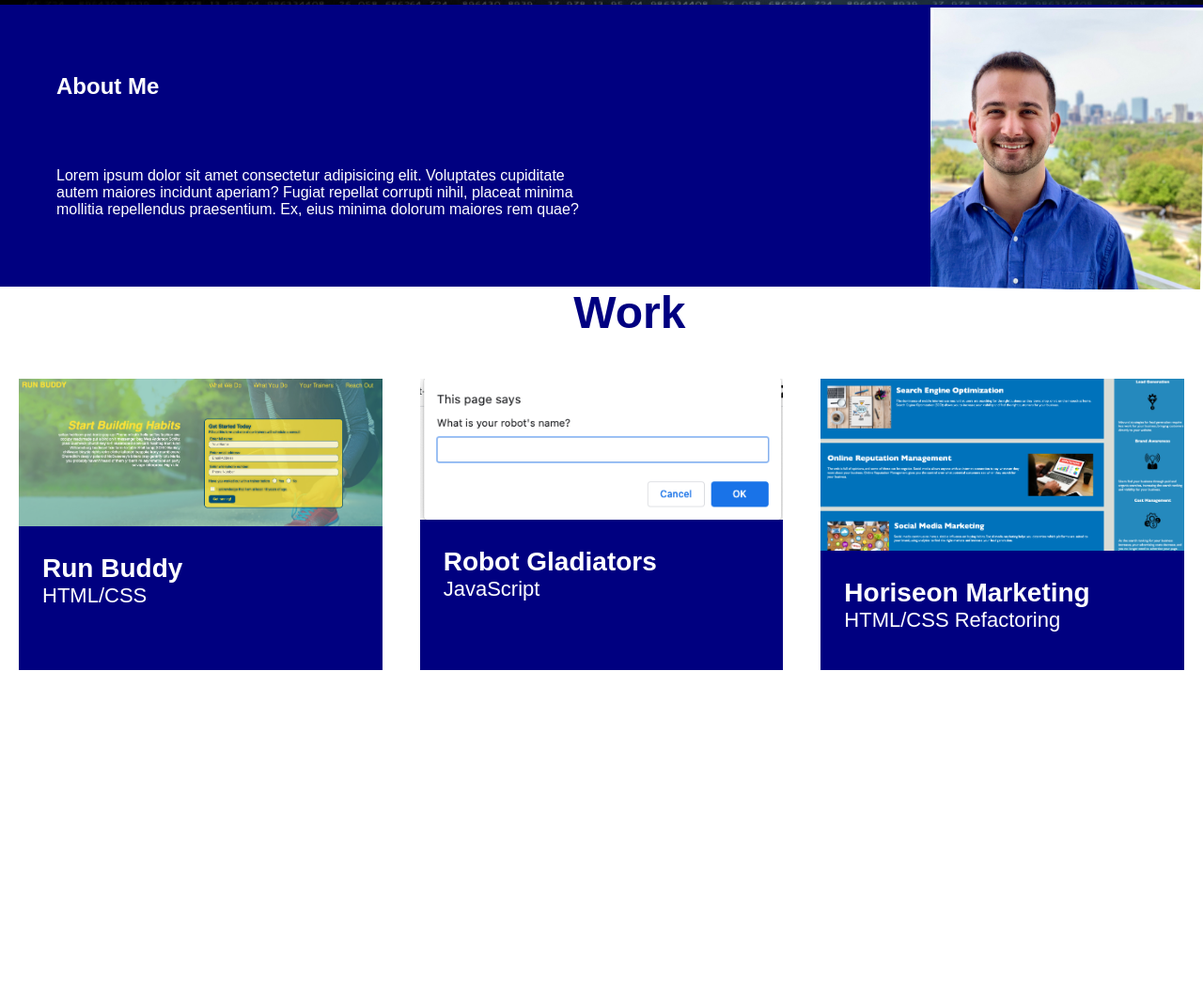
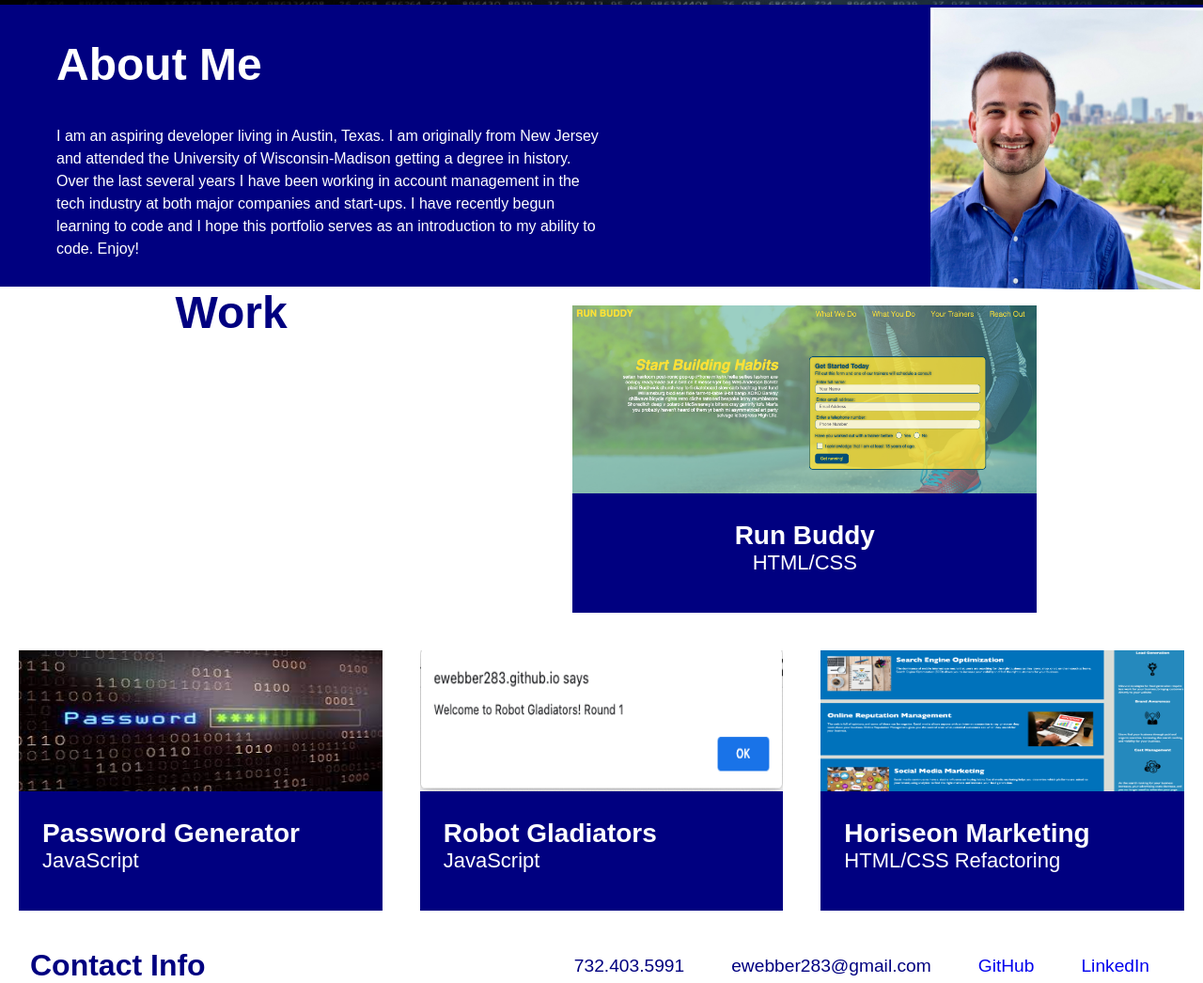
Before and after one commit to ewebber283/css-portfolio, a plain HTML site: page index.html in a window 1280 px wide. Shown: the part 317-1363 px from the top of the page at 94% size. Before the commit the page ends 1050 px from the top, so only its background shows below. Drawn offline with Linux system fonts and the light colour scheme.

Commit message:
completed and styled contact section

```diff
--- a/assets/styles.css
+++ b/assets/styles.css
@@ -60,6 +60,7 @@ header nav ul li a {
     background: navy;
     color:white;
     padding: 0 60px;
+    line-height: 1.5;
 }
 
 .about-wrapper {
@@ -73,6 +74,10 @@ header nav ul li a {
     flex-direction: column;
     justify-content: space-evenly;
     align-items: flex-start;
+}
+
+.left-column h2 {
+    font-size: 48px;
 }
 .right-column {
     display: flex;
@@ -99,6 +104,19 @@ header nav ul li a {
     width: 50%;
 }
 
+.run {
+    background: navy;
+    color: white;
+    text-align: center;
+    margin: 20px;
+}
+
+.run-img {
+    width: 100%;
+    height: 200px;
+    margin: auto;
+}
+
 .works {
     width: 100%;
     margin: 0 auto;
@@ -116,6 +134,7 @@ header nav ul li a {
 
 .work img {
     width: 100%;
+    height: 150px;
 }
 
 .work-desc {
@@ -131,3 +150,31 @@ header nav ul li a {
     font-size: 22px;
     margin-bottom: 15px;
 }
+
+footer {
+    color:navy;
+    background:white;
+    display: flex;
+    justify-content: space-between;
+    flex-wrap: wrap;
+    width: 95%;
+    padding-top: 20px;
+}
+
+footer a {
+    text-decoration: none;
+}
+
+footer ul {
+    display: flex;
+    flex-wrap: wrap;
+    justify-content: space-between;
+    align-items: center;
+    list-style: none;
+}
+
+footer ul li {
+    padding: 0 25px;
+    font-weight: lighter;
+    font-size: 1.5vw;
+}
--- a/index.html
+++ b/index.html
@@ -36,7 +36,7 @@
         <div class="about-wrapper">
             <div class="left-column">
                 <h2>About Me</h2>
-                <p>Lorem ipsum dolor sit amet consectetur adipisicing elit. Voluptates cupiditate autem maiores incidunt aperiam? Fugiat repellat corrupti nihil, placeat minima mollitia repellendus praesentium. Ex, eius minima dolorum maiores rem quae?</p>
+                <p>I am an aspiring developer living in Austin, Texas. I am originally from New Jersey and attended the University of Wisconsin-Madison getting a degree in history. Over the last several years I have been working in account management in the tech industry at both major companies and start-ups. I have recently begun learning to code and I hope this portfolio serves as an introduction to my ability to code. Enjoy!</p>
             </div>
             <div class="column-right">
                 <img src="assets/images/li photo.jpeg" alt="Professional Picture" class="profile-img"/>
@@ -50,20 +50,30 @@
                 Work
             </h2>
         </div>
-        <div class="works">
-            <article class="work">
+        <div class="run">
+            <article>
                 <a href="https://ewebber283.github.io/run-buddy/">
-                    <img src="assets/images/run-buddy.png">
+                    <img class="run-img" src="assets/images/run-buddy.png">
                 </a>
                     <div class="work-desc">
                         <h3 class="work-title">Run Buddy</h3>
                         <h4 class="work-lang">HTML/CSS</h4>
                     </div>
             </article>
-
+        </div>
+        <div class="works">
+            <article class="work">
+                <a href="https://courses.bootcampspot.com/courses/732/assignments/10712?module_item_id=169288">
+                    <img src="assets/images/password.jpeg">
+                </a>
+                    <div class="work-desc">
+                        <h3 class="work-title">Password Generator</h3>
+                        <h4 class="work-lang">JavaScript</h4>
+                    </div>
+            </article>
             <article class="work">
                 <a href="https://ewebber283.github.io/robot-gladiators-/">
-                    <img src="assets/images/Robot-Gladiators.png">
+                    <img src="assets/images/Robot Gladiators.png">
                 </a>
                     <div class="work-desc">
                         <h3 class="work-title">Robot Gladiators</h3>
@@ -80,6 +90,26 @@
                     </div>
             </article>
         </div>
+    <!-- Contact section-->
+    <footer id="Contact">
+        <H1>
+            Contact Info
+        </H1>
+            <ul>
+                <li>
+                    732.403.5991
+                </li>
+                <li>
+                    ewebber283@gmail.com
+                </li>
+                <li>
+                    <a href="https://github.com/ewebber283">GitHub</a>
+                </li>
+                <li>
+                    <a href="https://www.linkedin.com/in/eric-webber2/">LinkedIn</a>
+                </li>
+            </ul>
+    </footer>
 
 </body>
 </html>
```
Also changed, not shown: assets/images/Robot Gladiators.png (added), assets/images/Robot-Gladiators.png (deleted), assets/images/password.jpeg (added).
